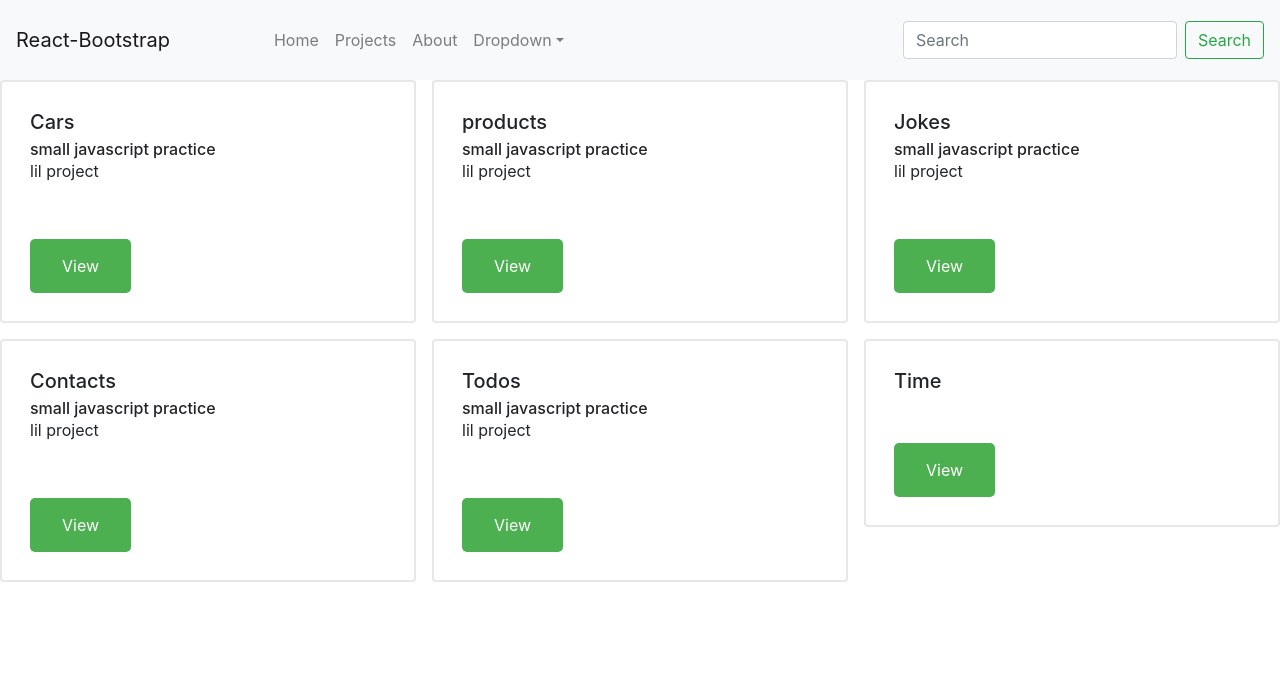
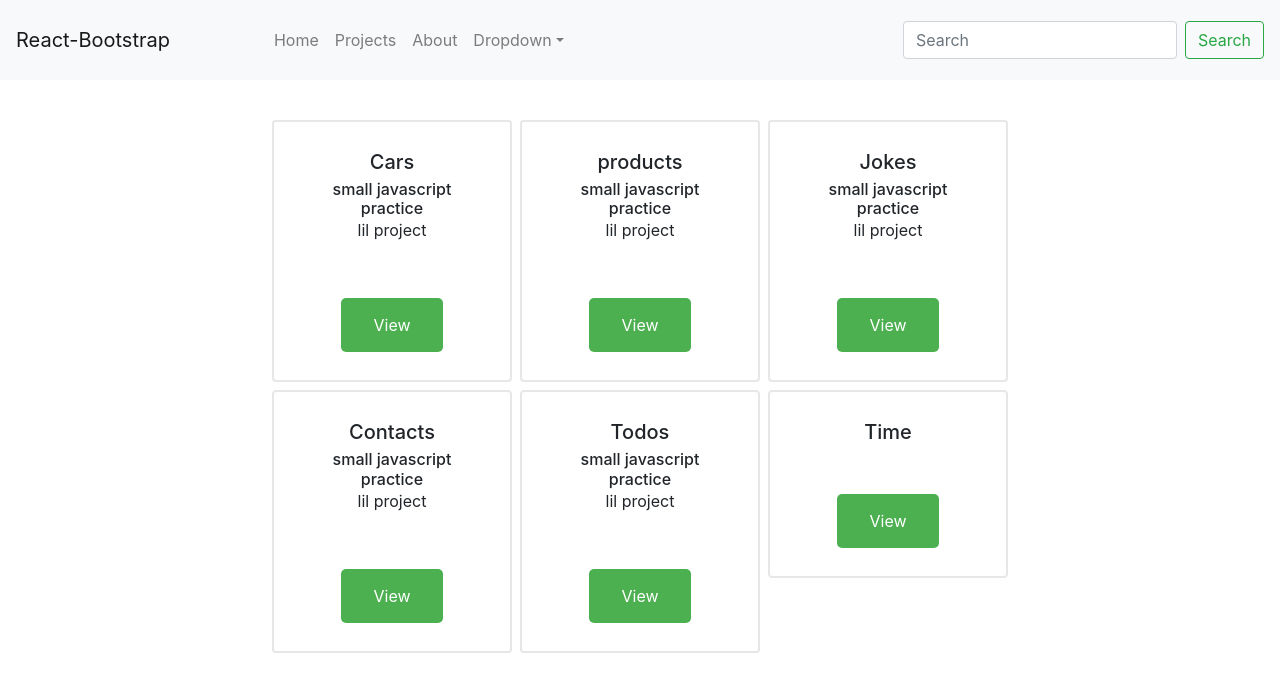
Before and after one commit to Fredrik93/react_tutorial, a React (Create React App) app: page /projects in a window 1280 px wide. Shown: the top 692 px of the page. Built offline with nearby package versions, Linux system fonts and the light colour scheme.

Commit message:
fix things

```diff
--- a/public/index.html
+++ b/public/index.html
@@ -1,9 +1,14 @@
 <!DOCTYPE html>
-<html>
+<html lang="en">
+
 <head>
+  <meta charset="UTF-8">
+  <meta name="viewport" content="width=device-width, initial-scale=1.0">
+  <title>Document</title>
+</head>
 
-</head>
 <body>
   <div id="root"></div>
 </body>
+
 </html>
--- a/src/App.css
+++ b/src/App.css
@@ -72,3 +72,11 @@ body{
   color:white !important;
   height:auto;
   }
+
+
+  @media only screen and (min-device-width : 320px) and (max-device-width : 480px) {
+    body {
+      background: #999;
+      width: 100%;
+    }
+  }
--- a/src/Components/Card.js
+++ b/src/Components/Card.js
@@ -19,14 +19,12 @@ function CustomizedCard(props) {
     const cardStyle = {
 
         border: "2px solid #e7e7e7",
-
         borderRadius: "4px",
-
-        padding: ".5rem"
+        padding: ".5rem",
 
     }
 
-    return (<div className="cardStyle" >
+    return (<div className="cardStyle text-center" >
         <Card style={cardStyle} >
             <Card.Body>
                 <Card.Title>{props.title}</Card.Title>
--- a/src/Components/Projects.js
+++ b/src/Components/Projects.js
@@ -1,12 +1,16 @@
 import React from 'react'
 import CustomizedCard from './Card'
+import Container from 'react-bootstrap/Container'
+import Row from 'react-bootstrap/Row'
 function List() {
 
     const cardsStyling = {
         display: "grid",
-        gridTemplateColumns: "repeat(3, 1fr)",
+        gridTemplateColumns: "repeat(3, 30vh)",
         gridAutoRows: "auto",
-        gridGap: "1rem"
+        gridGap: "0.5rem",
+        margin: "5vh",
+        justifyContent: "center"
     }
 
     return (
@@ -34,6 +38,7 @@ function List() {
                 sampleText="lil project"
                 linkName="View" />
 
+
             <CustomizedCard
                 title="Contacts"
                 subtitle="small javascript practice"
@@ -53,20 +58,9 @@ function List() {
                 href="/time"
                 linkName="View" />
 
+
+
         </div>
     )
-    // return (<div style={{ marginTop: '20vh' }} >
-    //     <Link style={styling} to="/cars">Cars </Link>
-    //     <Link style={styling} to="/products" >Products</Link>
-    //     <Link style={styling} to="/jokes" > Jokes </Link>
-    //     <Link style={styling} to="/contacts"> Contacts </Link>
-    //     <Link style={styling} to="/todos"> Todos </Link>
-    //     <Link style={styling} to="/time">Time</Link>
-    //     <Link style={styling} to="/checkboxes" >Checkboxes</Link>
-    //     <ViewProjectButton />
-
-
-    // </div >
-    // )
 }
 export default List
```
